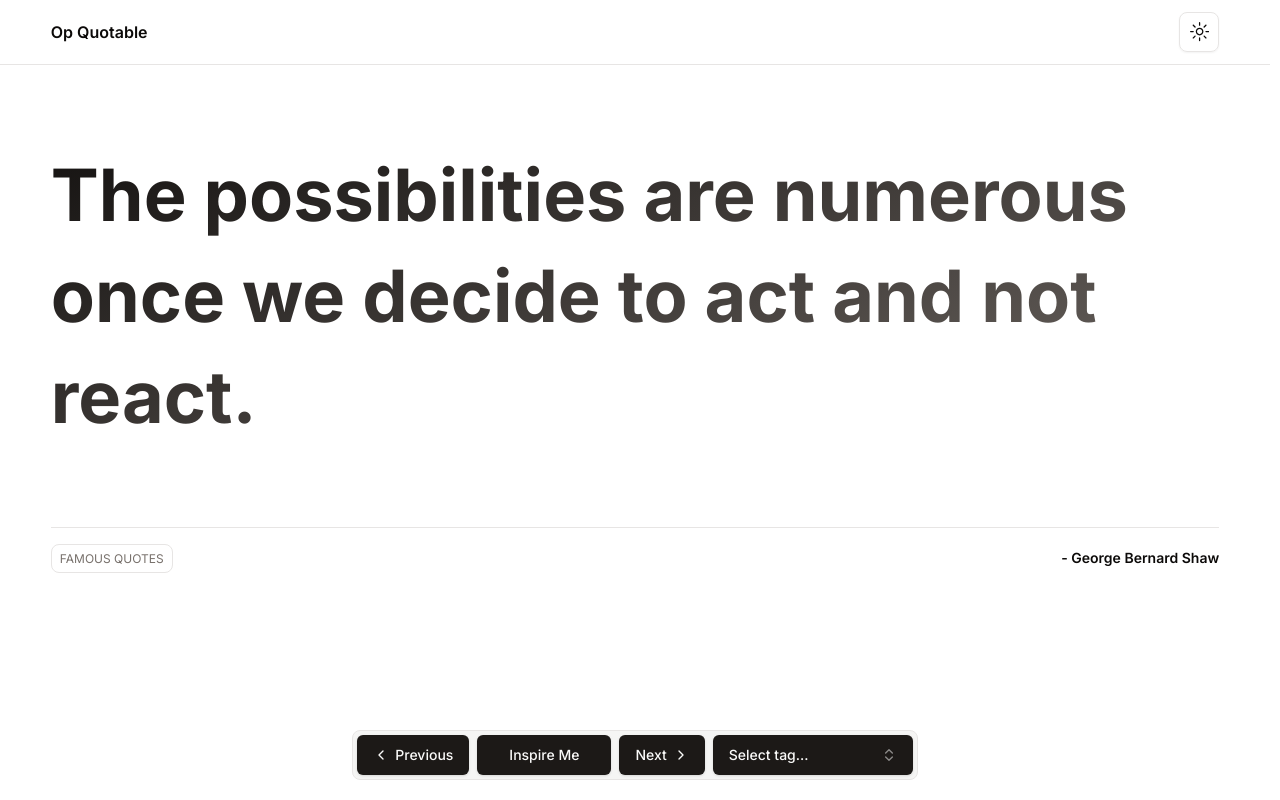
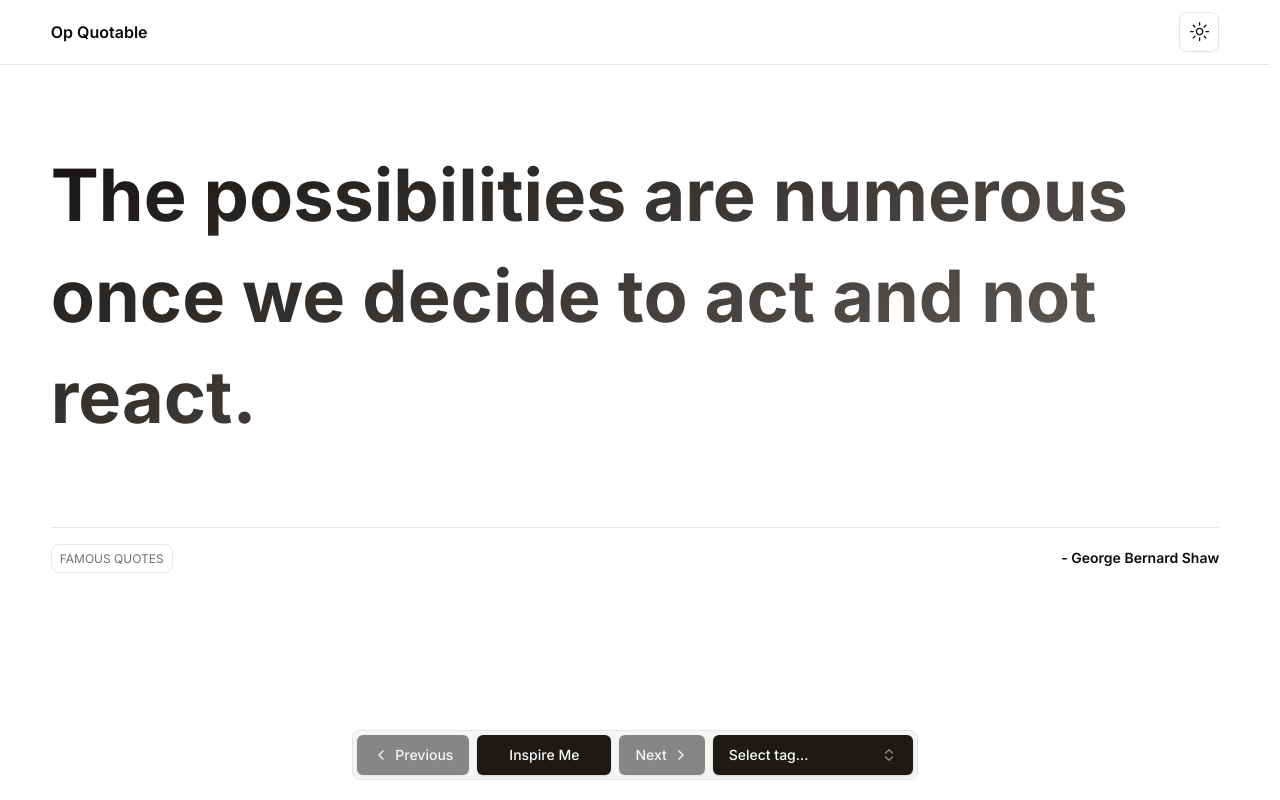
Before and after one commit to imopbuilder/op-quotable, a Next.js app: page / in a window 1280 px wide. Shown: the top 800 px of the page. Built offline with nearby package versions, Linux system fonts and the light colour scheme.

Commit message:
feat: add previous and next button disable conditions

```diff
--- a/src/client/store/slices/quote-slice.ts
+++ b/src/client/store/slices/quote-slice.ts
@@ -2,13 +2,15 @@ import { QUOTE, type Quote } from '@/constants/app';
 import { createSlice, type PayloadAction } from '@reduxjs/toolkit';
 
 interface QuoteState {
-	quote: Quote;
+	quote: Quote[];
 	tag: string;
+	index: number;
 }
 
 const initialState: QuoteState = {
-	quote: QUOTE,
+	quote: [QUOTE],
 	tag: '',
+	index: 0,
 };
 
 const slice = createSlice({
@@ -16,13 +18,16 @@ const slice = createSlice({
 	initialState,
 	reducers: {
 		setquote: (state, action: PayloadAction<QuoteState['quote']>) => {
-			state.quote = action.payload;
+			state.quote = [...state.quote, ...action.payload];
 		},
 		settag: (state, action: PayloadAction<QuoteState['tag']>) => {
 			state.tag = action.payload;
 		},
+		setindex: (state, action: PayloadAction<'increment' | 'decrement'>) => {
+			state.index = action.payload === 'increment' ? state.index + 1 : state.index - 1;
+		},
 	},
 });
 
-export const { setquote, settag } = slice.actions;
+export const { setquote, settag, setindex } = slice.actions;
 export default slice.reducer;
--- a/src/components/pages/home/client.tsx
+++ b/src/components/pages/home/client.tsx
@@ -1,7 +1,7 @@
 'use client';
 
 import { dispatch, useAppSelector } from '@/client/store';
-import { settag } from '@/client/store/slices/quote-slice';
+import { setindex, settag } from '@/client/store/slices/quote-slice';
 import { Button } from '@/components/ui/button';
 import { Command, CommandEmpty, CommandGroup, CommandInput, CommandItem } from '@/components/ui/command';
 import { Popover, PopoverContent, PopoverTrigger } from '@/components/ui/popover';
@@ -12,8 +12,8 @@ import { Check, ChevronLeft, ChevronRight, ChevronsUpDown } from 'lucide-react';
 import { useState } from 'react';
 
 export function Quote() {
-	const { quote } = useAppSelector((state) => state.quoteSlice);
-	const { content, author, tags } = quote;
+	const { quote, index } = useAppSelector((state) => state.quoteSlice);
+	const { content, author, tags } = quote[index];
 
 	return (
 		<div>
@@ -36,14 +36,24 @@ export function Quote() {
 }
 
 export function QuoteNavigation() {
+	const { quote, index } = useAppSelector((state) => state.quoteSlice);
+
+	function handlePrevious() {
+		dispatch(setindex('decrement'));
+	}
+
+	function handleNext() {
+		dispatch(setindex('increment'));
+	}
+
 	return (
 		<div className='sticky bottom-0 w-full flex items-center justify-center py-5 '>
 			<div className='bg-muted p-1 rounded-lg border flex items-center justify-center gap-2'>
-				<Button className='h-10 text-sm'>
+				<Button className='h-10 text-sm' onClick={handlePrevious} disabled={index === 0}>
 					<ChevronLeft className='mr-1.5' size={16} /> Previous
 				</Button>
 				<Button size='lg'>Inspire Me</Button>
-				<Button className='h-10'>
+				<Button className='h-10' onClick={handleNext} disabled={quote.length - 1 === index}>
 					Next
 					<ChevronRight className='ml-1.5' size={16} />
 				</Button>
```
